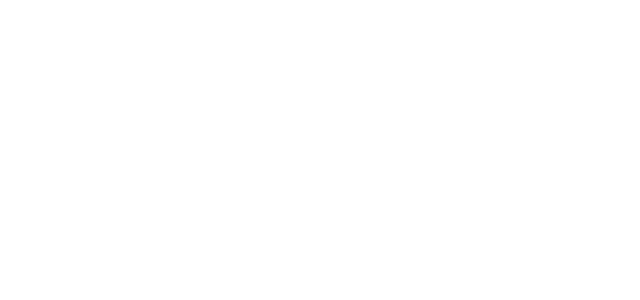
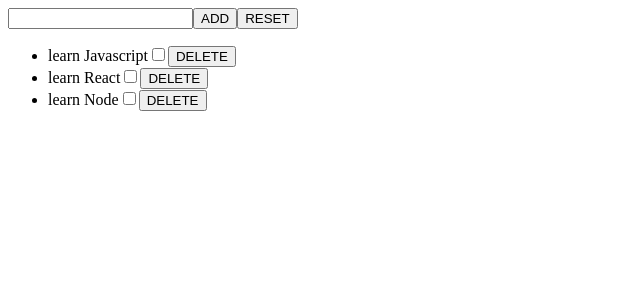
Before and after one commit to nico-barbieri/develhope-react, a React (Create React App) app in the folder exercise/: page / in a window 1280 px wide. Shown: the top 300 px of the page, without its empty margins (0-640 px from the left). Built offline with nearby package versions, Linux system fonts and the light colour scheme.

Commit message:
done ex34

```diff
--- a/exercise/src/App.js
+++ b/exercise/src/App.js
@@ -1,8 +1,8 @@
-import Component from "./components/Component";
+import TodoList from "./components/TodoList";
 
 function App() {
     return <>
-        <Component />
+        <TodoList />
     </>
 }
 
--- a/exercise/src/components/Component.js
+++ /dev/null
@@ -1,6 +0,0 @@
-import {useState} from 'react';
-
-function Component() {
-}
-
-export default Component;
--- /dev/null
+++ b/exercise/src/components/TodoList.js
@@ -0,0 +1,80 @@
+import { useState } from "react";
+
+function TodoList() {
+
+    const[state, setState] = useState({
+        items: [
+            {id: 1, todo: 'learn Javascript', completed: true},
+            {id: 2, todo: 'learn React', completed: true},
+            {id: 3, todo: 'learn Node', completed: false},
+        ],
+        newTodo: '',
+    })
+
+    const handleInput = (e) => {
+        const {name, value} = e.target;
+        setState(state => {
+            return {
+                ...state,
+                [name]: value
+            }
+        })
+    }
+
+    const handleNewTodo = (e) => {
+        e.preventDefault();
+        if (!state.newTodo) return;
+        const newID = state.items.length
+                    ? state.items[state.items.length - 1].id + 1
+                    : 1;
+        state.items.push({id: newID, todo: state.newTodo, completed: false});
+        setState(state => {
+            return {
+                ...state,
+                newTodo: '',
+            }
+        })
+    }
+
+    const handleDelete = (e) => {
+        const deletedID = Number(e.target.dataset.id);
+        const deletedIndex = state.items.findIndex(item => {
+            return item.id === deletedID
+        });
+        state.items.splice(deletedIndex, 1);
+        setState(state => {
+            return {
+                ...state,
+            }
+        });
+    }
+
+    const handleReset = () => {
+        setState(() => {
+            return {
+                items: [],
+            newTodo: '',
+            }
+        });
+    }
+
+    const itemsList = state.items.map(todoItem => (
+            <li key={todoItem.id}>
+                {todoItem.todo}
+                <input type='checkbox' value={todoItem.completed} />
+                <button onClick={handleDelete} data-id={todoItem.id}>DELETE</button>
+            </li>
+        ))
+
+    return <div>
+        <form onSubmit={handleNewTodo}>
+            <input name="newTodo" value={state.newTodo} onChange={handleInput} />
+            <button type="submit">ADD</button>
+            <button onClick={handleReset}>RESET</button>
+        </form>
+        <ul>{itemsList}</ul>
+    </div>
+}
+
+
+export default TodoList;
```
